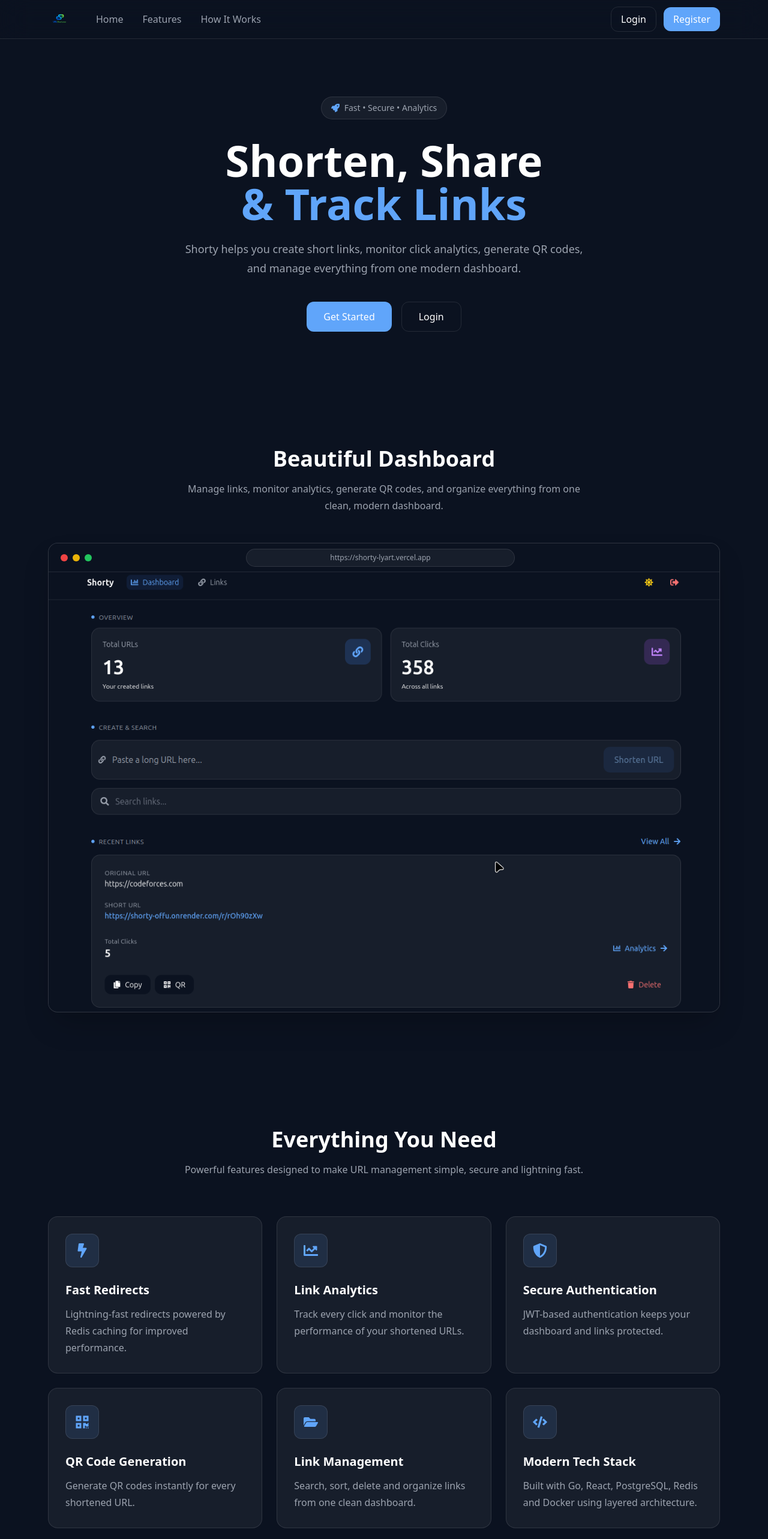
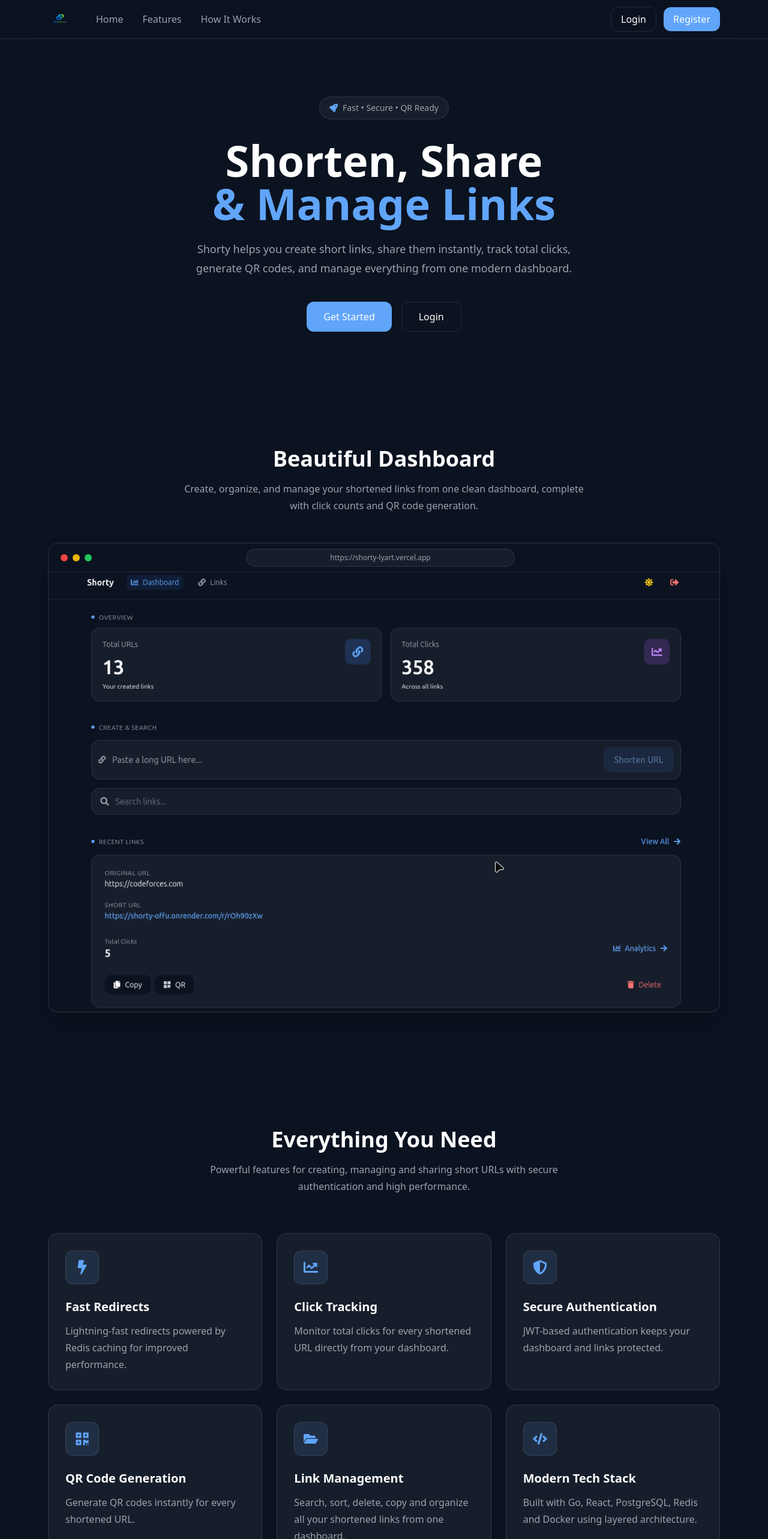
Before and after one commit to Saif724/url-shortener, a React (Vite) app in the folder frontend/: page / in a window 1280 px wide. Shown: the top 2566 px of the page at 60% size. Built offline with nearby package versions, Linux system fonts and the light colour scheme; no server answers.

Commit message:
feat: fixing analytics page

```diff
--- a/frontend/src/components/CTA.jsx
+++ b/frontend/src/components/CTA.jsx
@@ -12,8 +12,8 @@ export default function CTA() {
       </h2>
 
       <p className="mt-6 max-w-2xl mx-auto text-[var(--muted)] leading-8">
-        Join Shorty to shorten URLs, monitor click analytics,
-        generate QR codes, and manage everything from one clean dashboard.
+        Join Shorty to shorten URLs, organize your links,
+        track total clicks, generate QR codes, and manage everything from one clean dashboard.
       </p>
 
       <button
--- a/frontend/src/components/DashboardPreview.jsx
+++ b/frontend/src/components/DashboardPreview.jsx
@@ -8,8 +8,8 @@ export default function DashboardPreview() {
         </h2>
 
         <p className="mt-4 text-[var(--muted)] max-w-2xl mx-auto leading-7">
-          Manage links, monitor analytics, generate QR codes, and organize
-          everything from one clean, modern dashboard.
+          Create, organize, and manage your shortened links from one clean dashboard,
+          complete with click counts and QR code generation.
         </p>
       </div>
 
--- a/frontend/src/components/Features.jsx
+++ b/frontend/src/components/Features.jsx
@@ -16,9 +16,9 @@ const features = [
   },
   {
     icon: FaChartLine,
-    title: "Link Analytics",
+    title: "Click Tracking",
     description:
-      "Track every click and monitor the performance of your shortened URLs.",
+      "Monitor total clicks for every shortened URL directly from your dashboard.",
   },
   {
     icon: FaShieldAlt,
@@ -36,7 +36,7 @@ const features = [
     icon: FaFolderOpen,
     title: "Link Management",
     description:
-      "Search, sort, delete and organize links from one clean dashboard.",
+      "Search, sort, delete, copy and organize all your shortened links from one dashboard.",
   },
   {
     icon: FaCode,
@@ -60,8 +60,7 @@ export default function Features() {
         </h2>
 
         <p className="mt-4 max-w-2xl mx-auto text-[var(--muted)] leading-7">
-          Powerful features designed to make URL management simple,
-          secure and lightning fast.
+          Powerful features for creating, managing and sharing short URLs with secure authentication and high performance.
         </p>
       </div>
 
--- a/frontend/src/components/Footer.jsx
+++ b/frontend/src/components/Footer.jsx
@@ -24,8 +24,8 @@ export default function Footer() {
           </h2>
 
           <p className="mt-3 max-w-md text-[var(--muted)] leading-7">
-            A modern URL Shortener & Link Management platform
-            built with Go, React, PostgreSQL and Redis.
+            A modern URL shortening and link management platform
+            with click tracking, QR code generation, and secure authentication.
           </p>
 
         </div>
@@ -55,7 +55,7 @@ export default function Footer() {
           </a>
 
           <a
-            href="mailto:your@email.com"
+            href="mailto:saifahmed724353@email.com"
             className="flex items-center gap-2 text-[var(--muted)] hover:text-[var(--accent)] transition"
           >
             <FaEnvelope />
@@ -100,7 +100,7 @@ export default function Footer() {
           <p className="flex items-center justify-center gap-2 text-sm text-[var(--muted)] flex-wrap">
             <FaCopyright className="text-xs shrink-0" />
             <span>
-              2026 Shorty. Designed & Developed by Ahsan Ahmed Saif.
+              {new Date().getFullYear()} Shorty. Designed & Developed by Ahsan Ahmed Saif.
             </span>
           </p>
 
--- a/frontend/src/components/Hero.jsx
+++ b/frontend/src/components/Hero.jsx
@@ -8,19 +8,19 @@ export default function Hero() {
 
       <div className="inline-flex items-center gap-2 rounded-full border border-[var(--border)] bg-[var(--card)] px-4 py-2 text-sm text-[var(--muted)]">
         <FaRocket className="text-[var(--accent)]" />
-        <span>Fast • Secure • Analytics</span>
+        <span>Fast • Secure • QR Ready</span>
       </div>
       <h1 className="mt-8 text-5xl sm:text-6xl lg:text-7xl font-extrabold leading-tight">
         Shorten, Share
         <br />
         <span className="text-[var(--accent)]">
-          & Track Links
+          & Manage Links
         </span>
       </h1>
 
       <p className="mt-6 max-w-2xl mx-auto text-lg text-[var(--muted)] leading-8">
-        Shorty helps you create short links, monitor click analytics,
-        generate QR codes, and manage everything from one modern dashboard.
+        Shorty helps you create short links, share them instantly,
+        track total clicks, generate QR codes, and manage everything from one modern dashboard.
       </p>
 
       <div className="mt-10 flex flex-col sm:flex-row justify-center gap-4">
--- a/frontend/src/components/HowItWorks.jsx
+++ b/frontend/src/components/HowItWorks.jsx
@@ -19,9 +19,9 @@ const steps = [
   },
   {
     icon: FaChartLine,
-    title: "Track Analytics",
+    title: "Manage Links",
     description:
-      "Manage links, monitor clicks, and generate QR codes from one dashboard.",
+      "View click counts, copy links, generate QR codes, and organize all your shortened links from one dashboard.",
   },
 ];
 
@@ -38,7 +38,7 @@ export default function HowItWorks() {
         </h2>
 
         <p className="mt-4 text-[var(--muted)] max-w-2xl mx-auto">
-          Create and manage short links in just three simple steps.
+          Create, shorten, and manage your links in just three simple steps.
         </p>
       </div>
 
--- a/frontend/src/components/UrlCard.jsx
+++ b/frontend/src/components/UrlCard.jsx
@@ -72,7 +72,7 @@ export default function UrlCard({ u, onCopy, onDelete, onQR, API_BASE, copied })
           "
         >
           <FaChartBar />
-          Analytics
+          Details
           <FaArrowRight />
         </button>
       </div>
```
Also changed, not shown: 2 other files (tests, documents, lock files or other folders).
